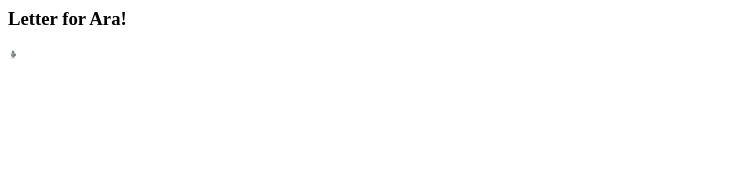
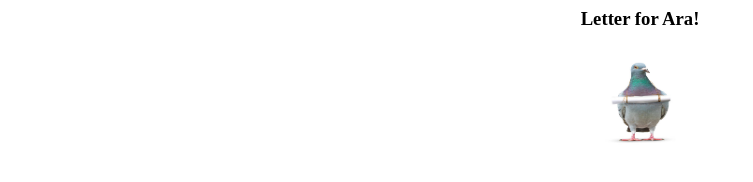
Before and after one commit to amane2511/idk, a plain HTML site: page index.html in a window 1280 px wide. Shown: the whole page, without its empty margins (0-753 px from the left). Drawn offline with Linux system fonts and the light colour scheme.

Commit message:
Update index.html

```diff
--- a/index.html
+++ b/index.html
@@ -1,5 +1,9 @@
 <html>
 <title> Pigeon! </title>
 <body>
+  <center>
 <h3> Letter for Ara! </h3>
-<alink> <img src= 'pigeon.jpg' height='10' width='10'> </alink>
+<a href= 'index2.html'> <img src= 'pigeon.jpg' height='100' width='100'> </a>
+  </center>
+</body>
+</html>
```
